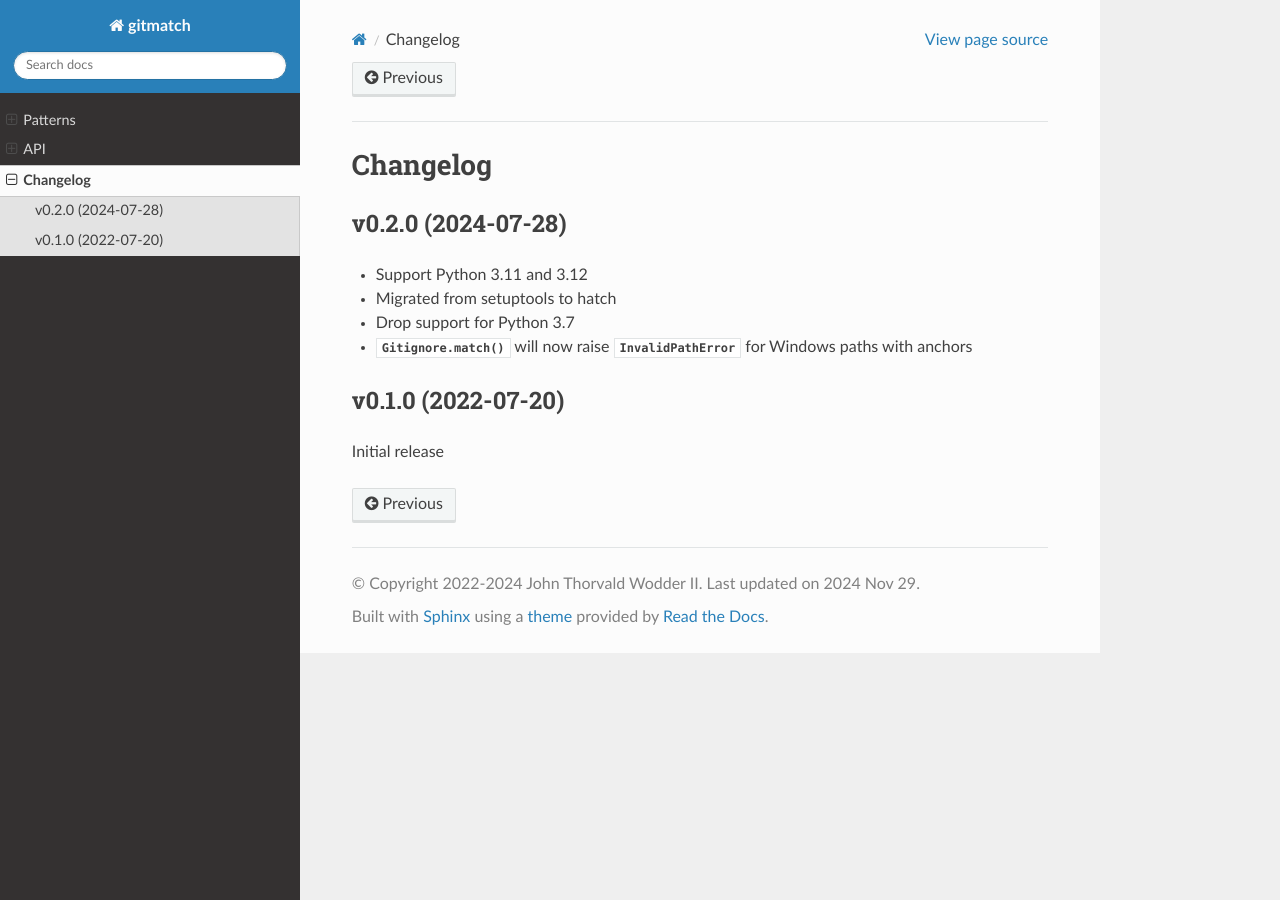
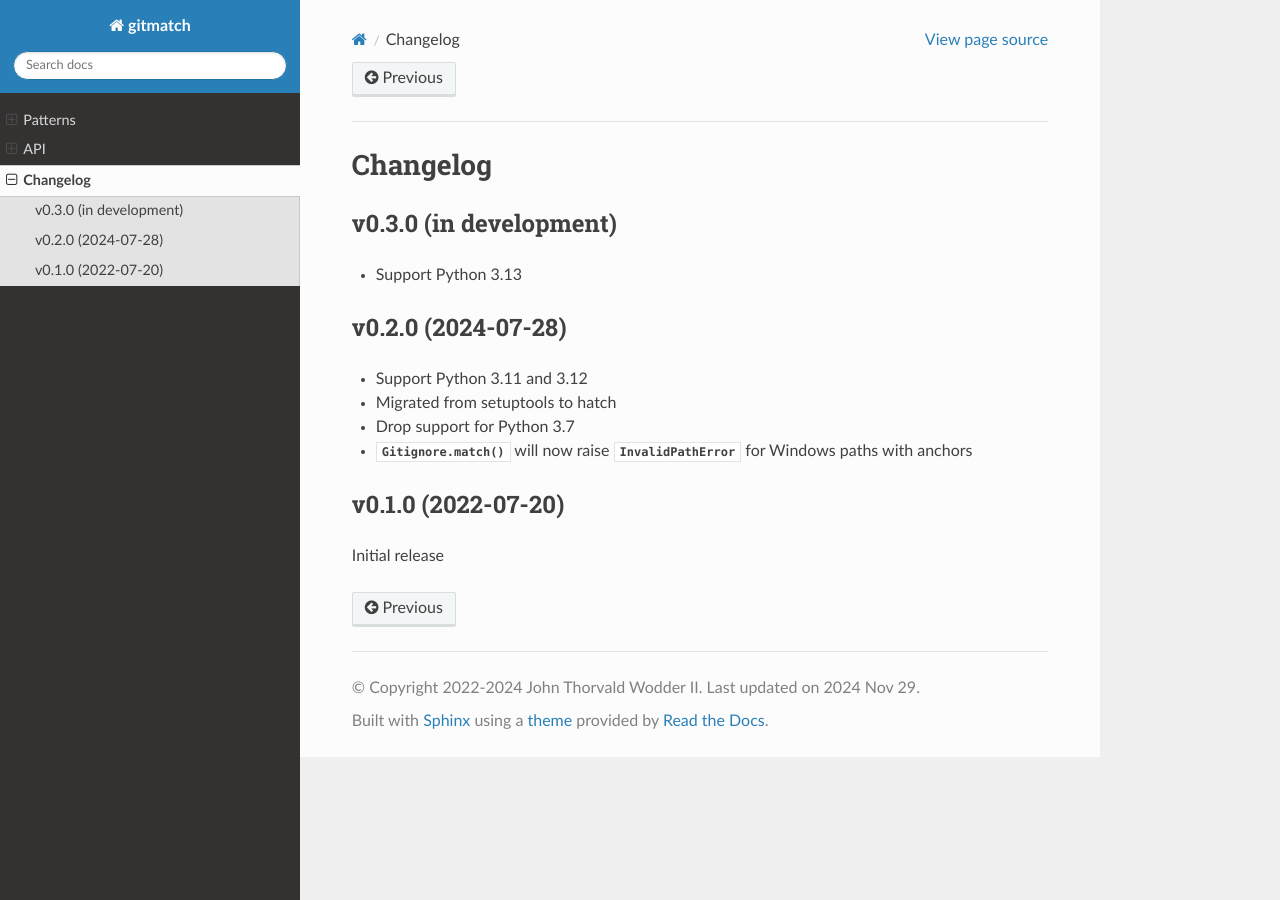
Before and after one commit to jwodder/gitmatch, a Sphinx documentation site: the page built from docs/changelog.rst, in a window 1280 px wide. Built offline with Sphinx 7.4.7 and the Read the Docs theme 3.1.0, drawn with Linux system fonts in a browser that asks for light colours.

Commit message:
Add support for Python 3.13

```diff
--- a/CHANGELOG.md
+++ b/CHANGELOG.md
@@ -1,3 +1,7 @@
+v0.3.0 (in development)
+-----------------------
+- Support Python 3.13
+
 v0.2.0 (2024-07-28)
 -------------------
 - Support Python 3.11 and 3.12
--- a/docs/changelog.rst
+++ b/docs/changelog.rst
@@ -2,6 +2,10 @@
 
 Changelog
 =========
+
+v0.3.0 (in development)
+-----------------------
+- Support Python 3.13
 
 v0.2.0 (2024-07-28)
 -------------------
--- a/pyproject.toml
+++ b/pyproject.toml
@@ -30,6 +30,7 @@ classifiers = [
     "Programming Language :: Python :: 3.10",
     "Programming Language :: Python :: 3.11",
     "Programming Language :: Python :: 3.12",
+    "Programming Language :: Python :: 3.13",
     "Programming Language :: Python :: Implementation :: CPython",
     "Programming Language :: Python :: Implementation :: PyPy",
     "License :: OSI Approved :: MIT License",
--- a/src/gitmatch/__init__.py
+++ b/src/gitmatch/__init__.py
@@ -19,7 +19,7 @@ import posixpath
 import re
 from typing import Any, AnyStr, Generic, Optional
 
-__version__ = "0.2.0"
+__version__ = "0.3.0.dev1"
 __author__ = "John Thorvald Wodder II"
 __author_email__ = "gitmatch@varonathe.org"
 __license__ = "MIT"
```
Also changed, not shown: 2 other files.
